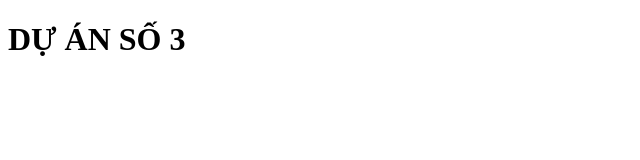
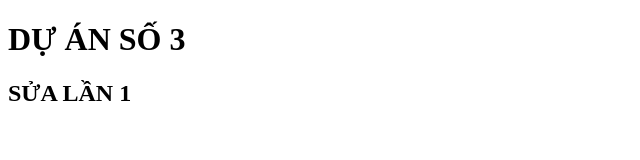
Before and after one commit to trangnt668/duan3, a plain HTML site: page index.html in a window 1280 px wide. Shown: the whole page, without its empty margins (0-640 px from the left). Drawn offline with Linux system fonts and the light colour scheme.

Commit message:
sửa lần 1

```diff
--- a/index.html
+++ b/index.html
@@ -7,5 +7,6 @@
   </head>
   <body>
     <h1>DỰ ÁN SỐ 3</h1>
+    <h2>SỬA LẦN 1</h2>
   </body>
 </html>
```
